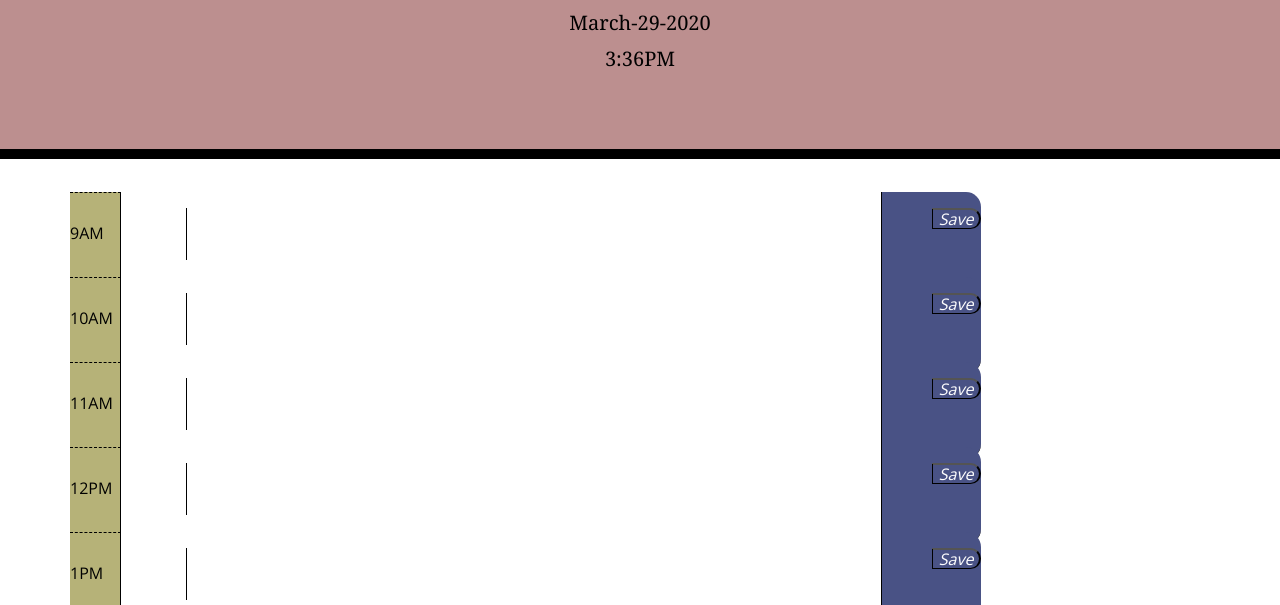
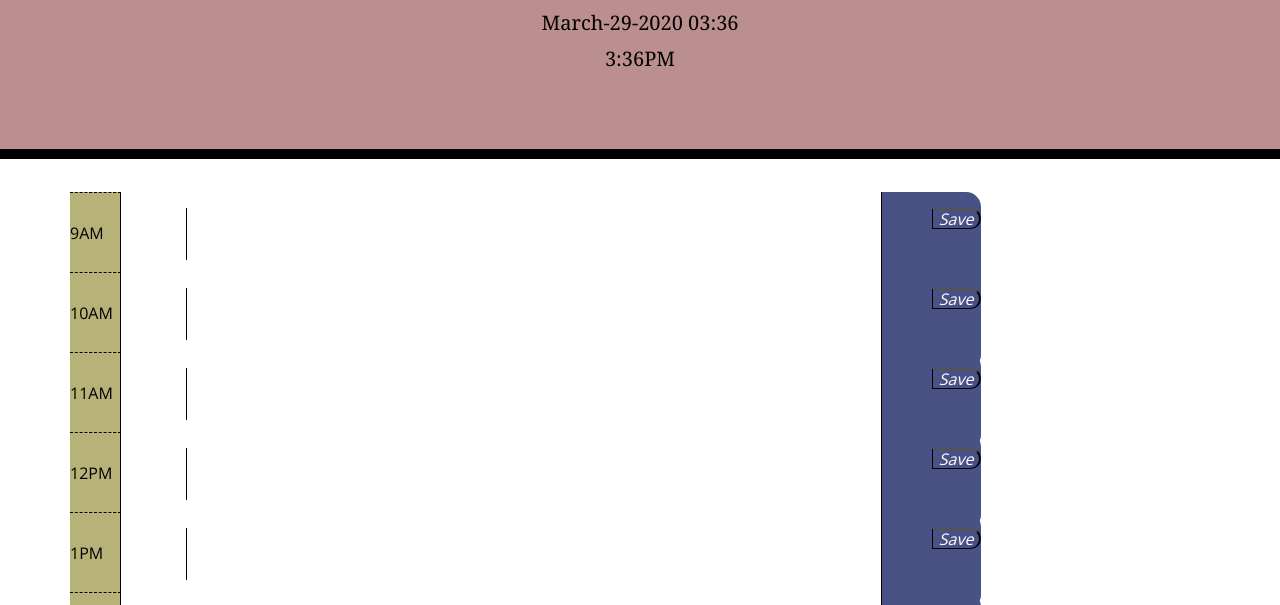
Before and after one commit to Austin-Ricketts/Work-Day-Scheduler, a plain HTML site: page index.html in a window 1280 px wide. Shown: the part 181-786 px from the top of the page. Drawn offline with nearby package versions, Linux system fonts and the light colour scheme.

Commit message:
moment isBefore and isAfter are working

```diff
--- a/index.html
+++ b/index.html
@@ -153,6 +153,8 @@
 
     <script type="text/javascript">
 
+      var timeBlock = $(".time-block");
+      console.log(timeBlock);
       var hourGetter = $(".hour");
       console.log(hourGetter);
       var ninehr = parseInt(hourGetter[0].attributes[1].value);
@@ -171,9 +173,53 @@
     $(document).ready(function() {
 
 
-      var now = moment().format("MMMM-D-YYYY");
+
+      var now = moment().format("MMMM-D-YYYY hh:mm");
       console.log(now);
       $("#currentDay").text(now);
+
+      var m9 = moment({
+        h: 9,
+        s: 0
+        });
+      var m10 = moment({
+        h: 10,
+        s: 0
+        });
+      var m11 = moment({
+        h: 11,
+        s: 0
+        });
+      var m12 = moment({
+        h: 12,
+        s: 0
+        });
+      var m1 = moment({
+        h: 13,
+        s: 0
+        });
+      var m2 = moment({
+        h: 14,
+        s: 0
+        });
+      var m3 = moment({
+        h: 15,
+        s: 0
+        });
+      var m4 = moment({
+        h: 16,
+        s: 0
+        });
+      var m5 = moment({
+        h: 17,
+        s: 0
+        });
+
+
+      console.log(m5.isBefore(now));
+
+      var timeSet = moment().format("YYYY-MM-D")
+      console.log(timeSet);
 
       var currentTime = moment().format("h:mmA");
       console.log(currentTime);
@@ -184,23 +230,20 @@
 
 
 
+
+
+
       for (let i = 0; i < hourLoop.length; i++) {
         const element = hourLoop[i];
         console.log(element);
         if (element === hour) {
-          $(".time-block").animate({ background: "#b6423c", color: "white"});
+          $(timeBlock).css({"background-color": "#b6423c"});
         } else if (element < hour) {
-          $(".time-block").animate({ background: "#5d915d", color: "white"});
+          $(timeBlock).css({"background-color": "#5d915d"});
         } else if (element > hour) {
-          $(".time-block").animate({ background: "#747070", color: "white"});
+          $(timeBlock).css({"background-color": "#747070"});
         }
       }
-
-
-
-      /*while (condition) {
-
-      }*/
 
 
 
--- a/style.css
+++ b/style.css
@@ -30,15 +30,12 @@ textarea{
 .time-block{
   text-align: center;
   border-radius: 15px;
-  border-bottom: 1px solid black;
 }
 
 .row {
   white-space: pre-wrap;
   height: 80px;
-  border-top: 1px solid white;
-  margin-bottom: 5px;
-  margin-top: 3px;
+  border-top: 1px solid white;;
 }
 
 .hour {
```
